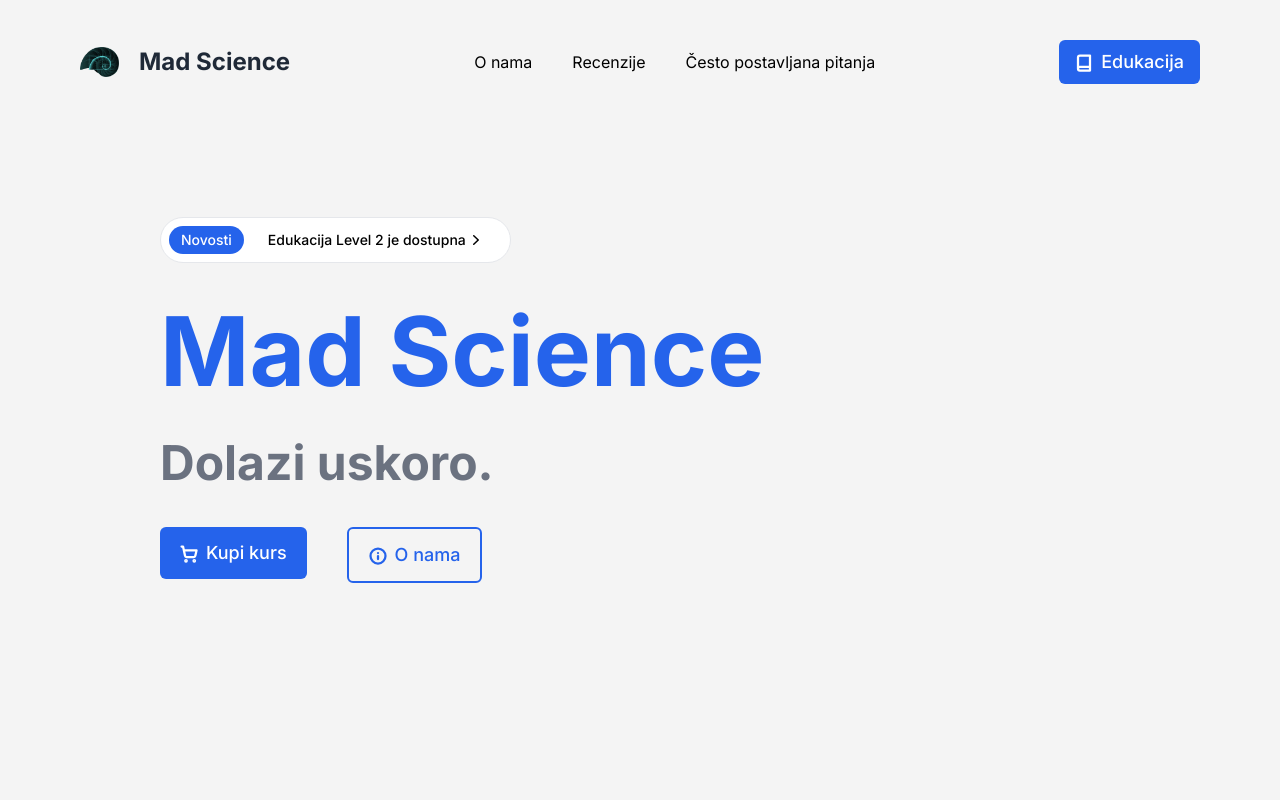
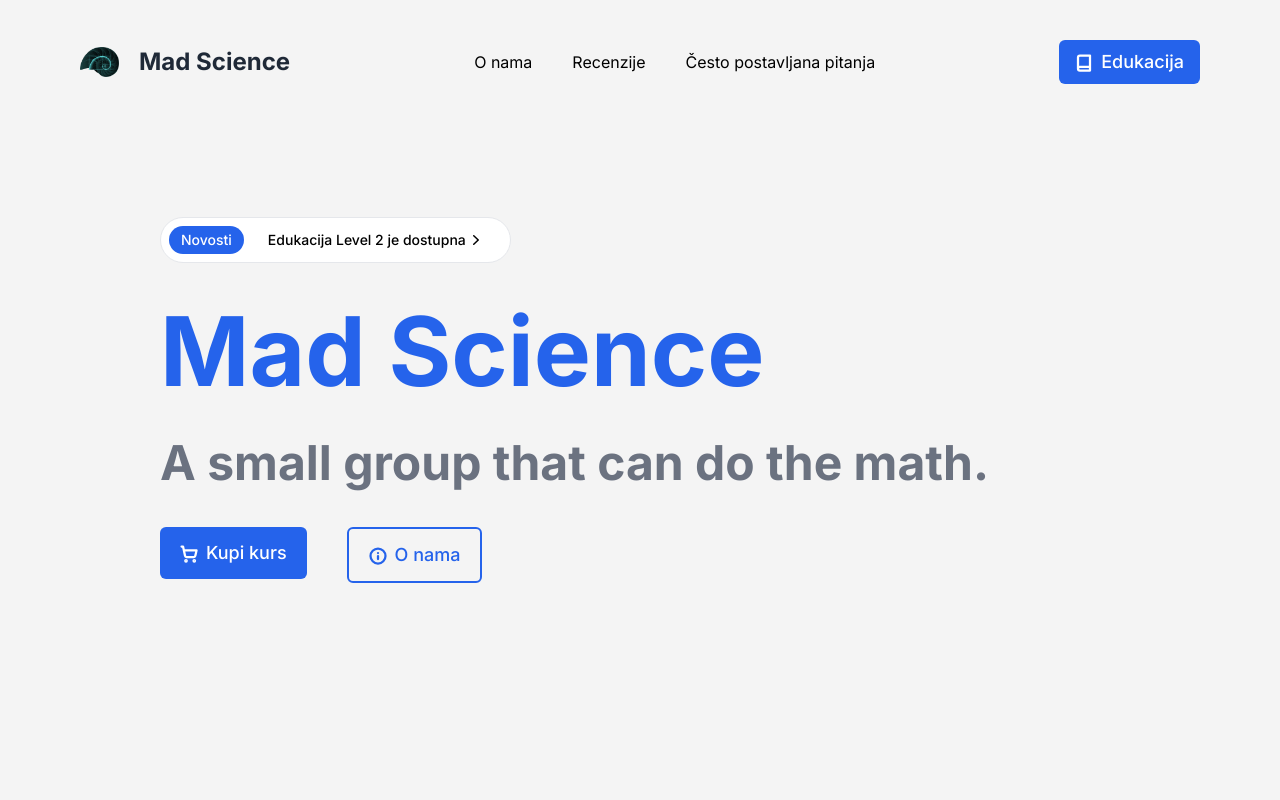
Before and after one commit to faustatwork/mad-science-website, a Next.js app: page / in a window 1280 px wide. Shown: the top 800 px of the page. Built offline with nearby package versions, Linux system fonts and the light colour scheme.

Commit message:
fix(index): change h2 text in hero

```diff
--- a/pages/index.tsx
+++ b/pages/index.tsx
@@ -53,7 +53,7 @@ const Index: NextPage = () => {
             Mad Science
           </h1>
           <h2 className="text-5xl font-bold text-gray-500 sm:text-2xl">
-            Dolazi uskoro.
+            A small group that can do the math.
           </h2>
           <div className="flex flex-row flex-wrap items-start justify-start gap-10 sm:gap-7">
             <Link
```
